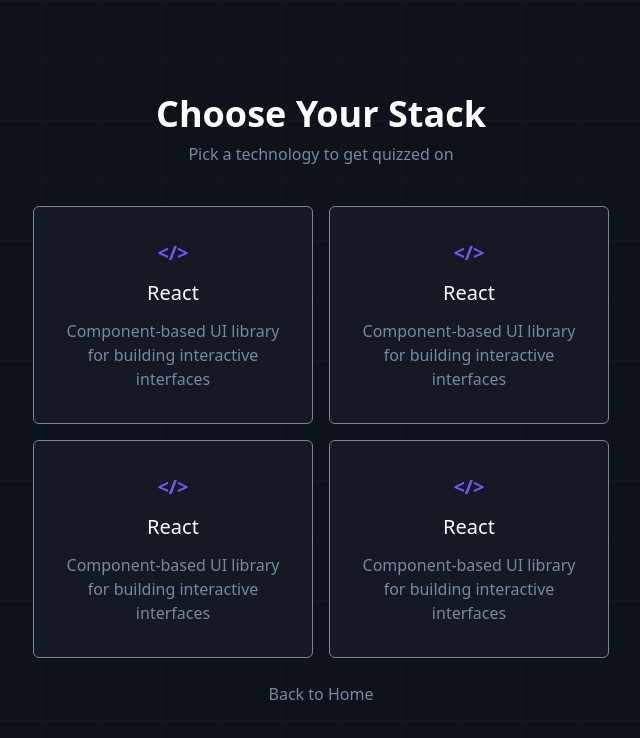
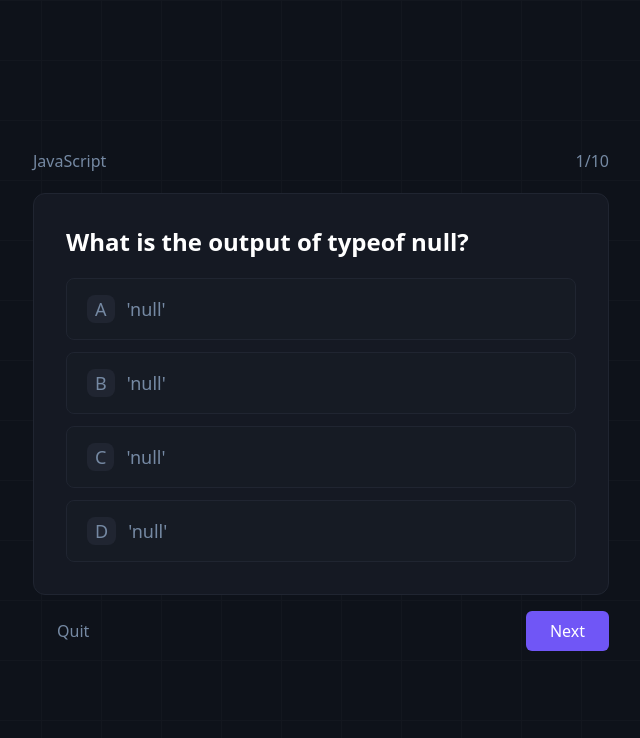
Before and after one commit to chinaza-Sommie/AI_QUIZ_APP, a React (Create React App) app: page / in a window 1280 px wide. Shown: the top 738 px of the page, without its empty margins (319-959 px from the left). Built offline with nearby package versions, Linux system fonts and the light colour scheme.

Commit message:
questions page

```diff
--- a/package.json
+++ b/package.json
@@ -9,6 +9,7 @@
     "@testing-library/user-event": "^13.5.0",
     "react": "^19.2.4",
     "react-dom": "^19.2.4",
+    "react-router-dom": "^7.13.0",
     "react-scripts": "5.0.1",
     "web-vitals": "^2.1.4"
   },
--- a/src/App.js
+++ b/src/App.js
@@ -1,5 +1,6 @@
 import Home from './pages/home';
 import SelectStack from './pages/selectStack';
+import Questions from './pages/questions';
 // import '';
 
 function App() {
@@ -7,7 +8,8 @@
     // <div className="min-h-screen bg-grid">
     <div className='min-h-screen bg-[#0e121a] bg-grid'>
       {/* <Home /> */}
-      <SelectStack />
+      {/* <SelectStack /> */}
+      <Questions />
     </div>
   );
 }
--- /dev/null
+++ b/src/datasets/stackData.js
@@ -0,0 +1,45 @@
+export const techStacks  = [
+    {
+        id: "react",
+        name: "React",
+        description: "Component-based UI library for building interactive interfaces",
+        icon: '</>',
+    },
+    {
+        id: "javascript",
+        name: "Javascript",
+        description: "Let's talk functionality of the web. Making components dynamic & versatile",
+        icon: '</>',
+    },
+    {
+        id: "html",
+        name: "HTML",
+        description: "Let's checkout the backbone of the web. Everything Structure and semantics",
+        icon: '</>',
+    },
+    {
+        id: "css",
+        name: "CSS",
+        description: "Style the web with layouts, animations and responsive design",
+        icon: '</>',
+    }
+]
+
+export const reactQuestion = [
+    { id: 1, question: "What hook is used to manage state in a functional component?", options: ["useEffect", "useState", "useContext", "useReducer"], correctIndex: 1 },
+    { id: 2, question: "What does JSX stand for?", options: ["JavaScript XML", "Java Syntax Extension", "JSON XML", "JavaScript Extension"], correctIndex: 0 },
+    { id: 3, question: "Which method is used to render a React element into the DOM?", options: ["ReactDOM.render()", "React.create()", "React.mount()", "ReactDOM.append()"], correctIndex: 0 },
+    { id: 4, question: "What is the purpose of useEffect?", options: ["Manage state", "Handle side effects", "Create context", "Optimize rendering"], correctIndex: 1 },
+    { id: 5, question: "How do you pass data from parent to child component?", options: ["State", "Props", "Context", "Refs"], correctIndex: 1 },
+    { id: 6, question: "What is the virtual DOM?", options: ["A browser API", "A lightweight copy of the real DOM", "A CSS framework", "A testing tool"], correctIndex: 1 },
+    { id: 7, question: "Which hook replaces lifecycle methods in functional components?", options: ["useState", "useMemo", "useEffect", "useCallback"], correctIndex: 2 },
+    { id: 8, question: "What is a React Fragment used for?", options: ["Adding styles", "Grouping elements without extra DOM nodes", "Creating portals", "Error handling"], correctIndex: 1 },
+    { id: 9, question: "What does the key prop help React with?", options: ["Styling", "Identifying elements in lists", "Event handling", "Routing"], correctIndex: 1 },
+    { id: 10, question: "What is the correct way to update state based on previous state?", options: ["setState(newValue)", "setState(prev => newValue)", "state = newValue", "this.state = newValue"], correctIndex: 1 },
+
+]
+
+// export const questionStack = {
+//     react: reactQuestion,
+//     javscript: reactQuestion,
+// }
--- a/src/pages/home.js
+++ b/src/pages/home.js
@@ -7,8 +7,8 @@
       <div className="bg-[#151923] border border-[#7589a3] w-[30%] text-center py-9 rounded rounded-md shadow-md shadow-[#7589a3]">
         <div className="text-[#7056f6] font-bold text-3xl mb-3"> {'</>'}  </div>
         <h1 className="text-white font-bold text-3xl mb-3">DevQuiz</h1>
-        <p className="text-[#7589a3] text-xl mb-8"> Test Your Web Dev Knowledge </p>
-        <button className="bg-[#7056f6] text-xl text-white py-3 px-6 rounded rounded-md "> Get Started </button>
+        <p className="text-[#7589a3] text-lg mb-8"> Test Your Web Dev Knowledge </p>
+        <button className="bg-[#7056f6] text-base text-white py-2 px-6 rounded rounded-md "> Get Started </button>
       </div>
     </div>
   );
--- /dev/null
+++ b/src/pages/questions.js
@@ -0,0 +1,64 @@
+import { techStacks } from "../datasets/stackData";
+// import '';
+
+function Questions() {
+  return (
+    <div className='h-screen flex justify-center items-center'>
+      <div className="w-[45%]">
+        <div className="flex justify-between text-[#7589a3] text-base mb-5">
+            <div> JavaScript </div>
+            <div> 1/10 </div>
+        </div>
+
+        <div className="bg-[#151923] border border-[#202531] p-8 rounded-xl">
+            <h1 className="text-white font-bold text-2xl mb-2"> What is the output of typeof null? </h1>
+
+            <div className="mt-5">
+                <div className="flex mt-2 bg-[#161b24] border border-[#202531] px-5 py-4 text-lg text-[#7589a3] rounded-lg tansition delay-150 duration-300 ease-in-out hover:bg-inherit hover:cursor-pointer hover:">
+                    <div className="mr-3">
+                        <p className="bg-[#202531] px-2 rounded-lg"> A </p>
+                    </div>
+                    <div className="">
+                        <p>'null'</p>
+                    </div>
+                </div>
+
+                <div className="flex mt-3 bg-[#161b24] border border-[#202531] px-5 py-4 text-lg text-[#7589a3] rounded-lg">
+                    <div className="mr-3">
+                        <p className="bg-[#202531] px-2 rounded-lg"> B </p>
+                    </div>
+                    <div className="">
+                        <p>'null'</p>
+                    </div>
+                </div>
+
+                <div className="flex mt-3 bg-[#161b24] border border-[#202531] px-5 py-4 text-lg text-[#7589a3] rounded-lg">
+                    <div className="mr-3">
+                        <p className="bg-[#202531] px-2 rounded-lg"> C </p>
+                    </div>
+                    <div className="">
+                        <p>'null'</p>
+                    </div>
+                </div>
+
+                <div className="flex mt-3 bg-[#161b24] border border-[#202531] px-5 py-4 text-lg text-[#7589a3] rounded-lg">
+                    <div className="mr-3">
+                        <p className="bg-[#202531] px-2 rounded-lg"> D </p>
+                    </div>
+                    <div className="">
+                        <p>'null'</p>
+                    </div>
+                </div>
+            </div>
+        </div>
+
+        <div className="flex justify-between items-center pt-4">
+            <button className="text-base text-[#7589a3] py-2 px-6 tansition delay-150 duration-300 ease-in-out hover:cursor-pointer hover:text-white "> Quit </button>
+            <button className="bg-[#7056f6] text-base text-white py-2 px-6 rounded rounded-md hover:cursor-pointer"> Next </button>
+        </div>
+      </div>
+    </div>
+  );
+}
+
+export default Questions;
--- a/src/pages/selectStack.js
+++ b/src/pages/selectStack.js
@@ -1,35 +1,26 @@
-
+import { techStacks } from "../datasets/stackData";
 // import '';
 
 function SelectStack() {
   return (
     <div className='h-screen flex justify-center items-center'>
-      <div className="text-center w-[45%]">
+      <div className="text-center w-[48%]">
         <div className="mb-10">
             <h1 className="text-white font-bold text-4xl mb-2"> Choose Your Stack</h1>
             <p className="text-[#7589a3] text-base"> Pick a technology to get quizzed on</p>
         </div>
         <div className="grid grid-cols-2 gap-4">
-            <div className="bg-[#151923] border border-[#7589a3] text-center p-8 rounded rounded-md hover:cursor-pointer hover:shadow-md hover:shadow">
-                <div className="text-[#7056f6] font-bold text-xl mb-3"> {'</>'}  </div>
-                <h1 className="text-white text-xl mb-3">React</h1>
-                <p className="text-[#7589a3] text-base"> Component-based UI library for building interactive interfaces </p>
-            </div>
-            <div className="bg-[#151923] border border-[#7589a3] text-center p-8 rounded rounded-md">
-                <div className="text-[#7056f6] font-bold text-xl mb-3"> {'</>'}  </div>
-                <h1 className="text-white text-xl mb-3">React</h1>
-                <p className="text-[#7589a3] text-base"> Component-based UI library for building interactive interfaces </p>
-            </div>
-            <div className="bg-[#151923] border border-[#7589a3] text-center p-8  rounded rounded-md">
-                <div className="text-[#7056f6] font-bold text-xl mb-3"> {'</>'}  </div>
-                <h1 className="text-white text-xl mb-3">React</h1>
-                <p className="text-[#7589a3] text-base"> Component-based UI library for building interactive interfaces </p>
-            </div>
-            <div className="bg-[#151923] border border-[#7589a3] text-center p-8  rounded rounded-md">
-                <div className="text-[#7056f6] font-bold text-xl mb-3"> {'</>'}  </div>
-                <h1 className="text-white text-xl mb-3">React</h1>
-                <p className="text-[#7589a3] text-base"> Component-based UI library for building interactive interfaces </p>
-            </div>
+
+            {
+                techStacks.map((stack) => (
+                    <div className="bg-[#151923] border border-[#7589a3] text-center py-8 px-5 rounded rounded-lg tansition delay-150 duration-300 ease-in-out hover:cursor-pointer hover:shadow-xl/20 hover:shadow-[#7056f6]">
+                        <div className="text-[#7056f6] font-bold text-xl mb-3"> {'</>'} </div>
+                        <h1 className="text-white text-xl mb-3">{stack.name}</h1>
+                        <p className="text-[#7589a3] text-base"> {stack.description} </p>
+                    </div>
+                ))
+            }
+
         </div>
         <div className="pt-6">
             <p className="text-[#7589a3] text-base hover:text-[#7056f6] hover:cursor-pointer"> Back to Home</p>
```
Also changed, not shown: 1 other file (tests, documents, lock files or other folders).
